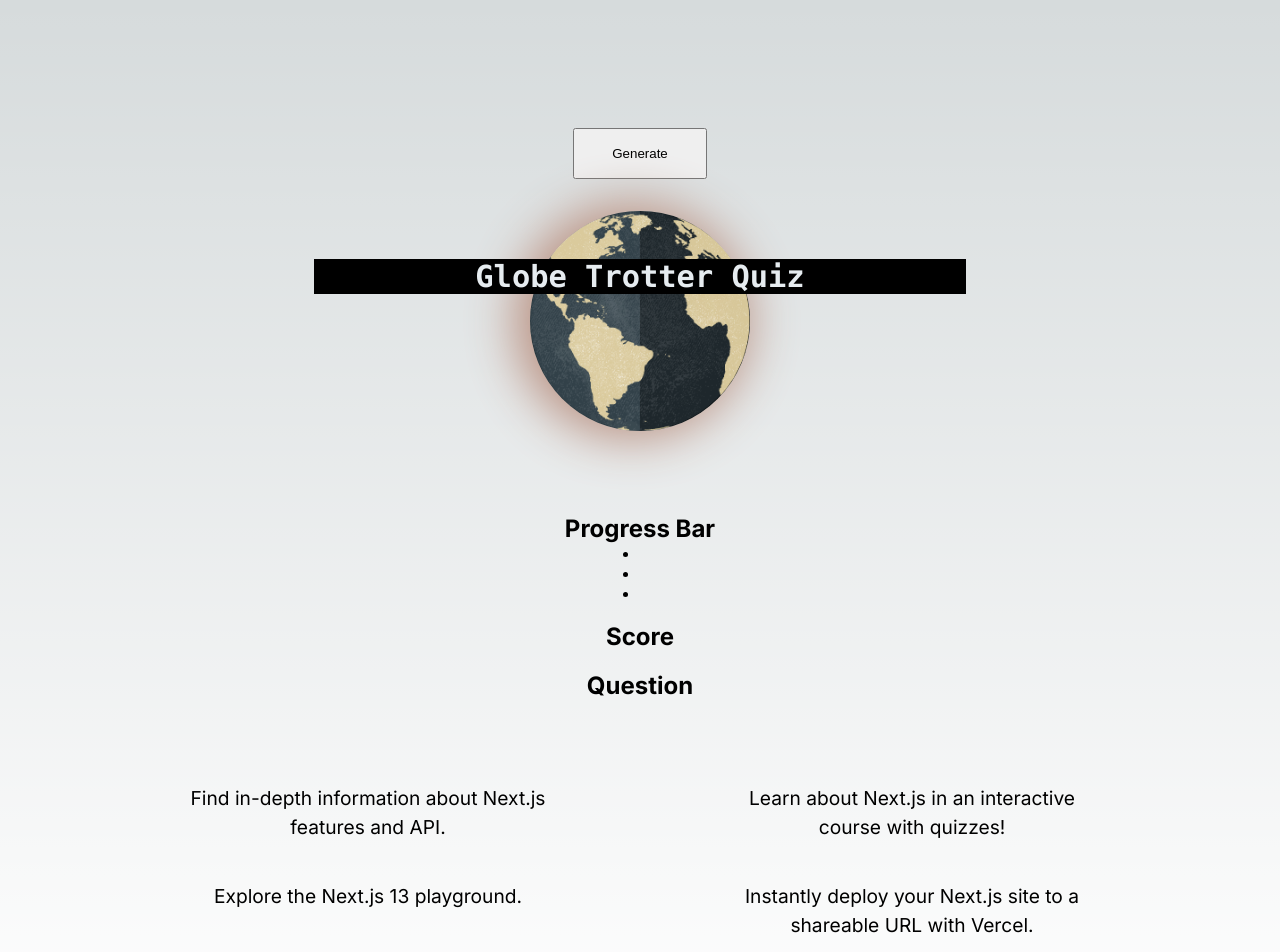
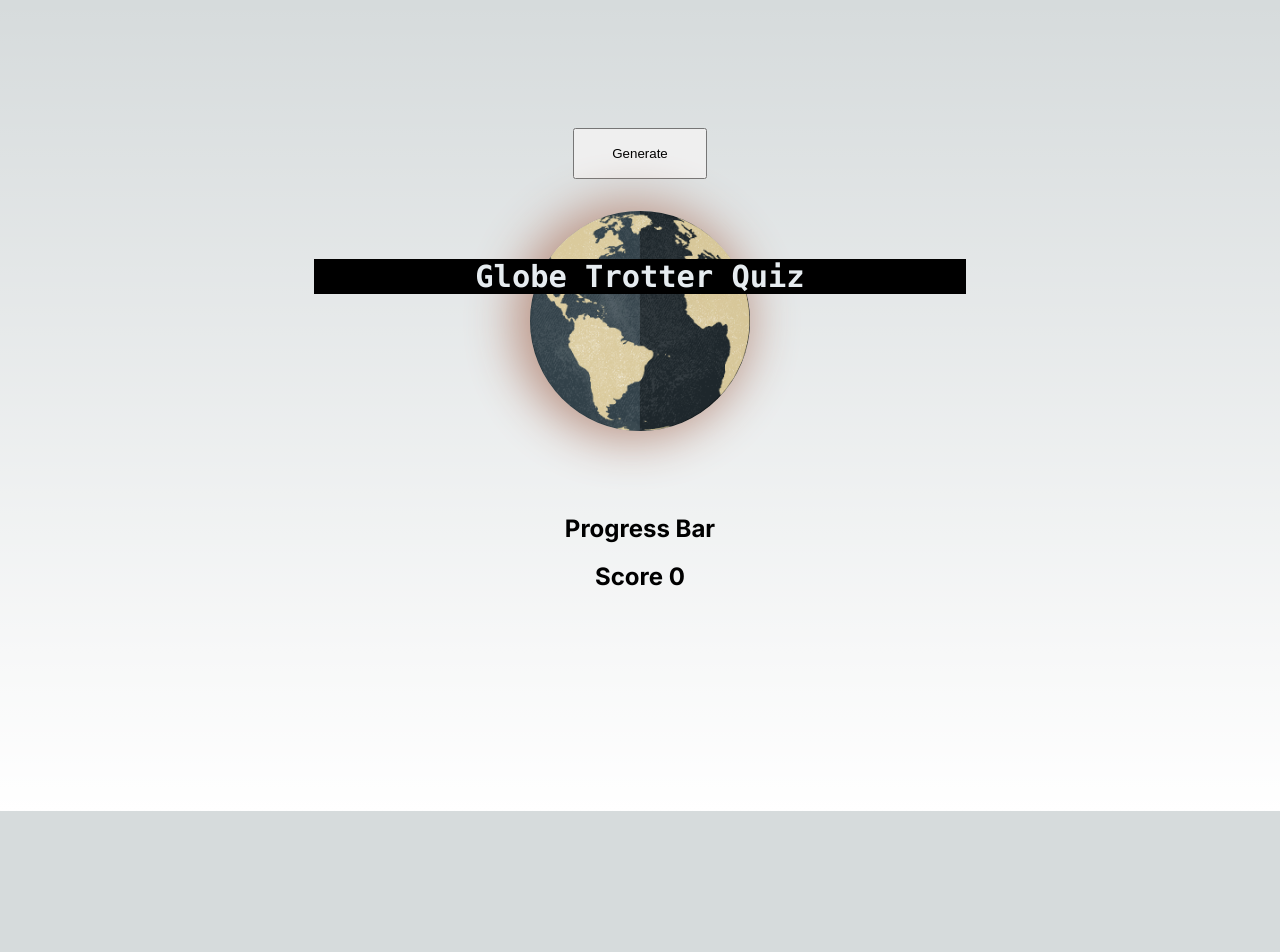
Before and after one commit to rhysmoggs/nextjs13-quiz, a Next.js app: page / in a window 1280 px wide. Shown: the top 952 px of the page. After the commit the page ends 811 px from the top, so only its background shows below. Built offline with nearby package versions, Linux system fonts and the light colour scheme.

Commit message:
map answers to cards

```diff
--- a/app/page.js
+++ b/app/page.js
@@ -5,6 +5,7 @@ import { useState } from 'react'
 
 export default function Home() {
   const [question, setQuestion] = useState([])
+  const [score, setScore] = useState(0)
   // const [answers, setAnswers] = useState([])
 
   const getQuizAPI = async () => {
@@ -26,7 +27,7 @@ export default function Home() {
     }
 
     const randomQ = randomProperty(questions)
-    // console.log(randomQ)
+    console.log(randomQ)
 
     setQuestion(randomQ)
   }
@@ -72,11 +73,6 @@ export default function Home() {
 
       <div className={styles.center}>
         <h2>Progress Bar</h2>
-        <ul>
-          <li>{question.question}</li>
-          <li>{question.correct_answer}</li>
-          <li>{question.incorrect_answers}</li>
-        </ul>
         {/* <ul>
           {question.map((q, index) => {
             // console.log(q)
@@ -89,44 +85,26 @@ export default function Home() {
             )
           })}
         </ul> */}
-        <h2>Score</h2>
-        <h2>Question</h2>
+        <h2>Score {score}</h2>
+        <h2>{question.question}</h2>
       </div>
 
       <div className={styles.grid}>
-        <a
-          href='https://nextjs.org/docs?utm_source=create-next-app&utm_medium=appdir-template&utm_campaign=create-next-app'
-          className={styles.card}
-          rel='noopener noreferrer'
-        >
-          <p>Find in-depth information about Next.js features and API.</p>
+        <a href='#' className={styles.card} rel='noopener noreferrer'>
+          <p>{question.correct_answer}</p>
         </a>
-
-        <a
-          href='https://nextjs.org/learn?utm_source=create-next-app&utm_medium=appdir-template&utm_campaign=create-next-app'
-          className={styles.card}
-          rel='noopener noreferrer'
-        >
-          <p>Learn about Next.js in an interactive course with&nbsp;quizzes!</p>
-        </a>
-
-        <a
-          href='https://vercel.com/templates?framework=next.js&utm_source=create-next-app&utm_medium=appdir-template&utm_campaign=create-next-app'
-          className={styles.card}
-          rel='noopener noreferrer'
-        >
-          <p>Explore the Next.js 13 playground.</p>
-        </a>
-
-        <a
-          href='https://vercel.com/new?utm_source=create-next-app&utm_medium=appdir-template&utm_campaign=create-next-app'
-          className={styles.card}
-          rel='noopener noreferrer'
-        >
-          <p>
-            Instantly deploy your Next.js site to a shareable URL with Vercel.
-          </p>
-        </a>
+        {question.incorrect_answers?.map((q, index) => {
+          return (
+            <a
+              key={index}
+              href='#'
+              className={styles.card}
+              rel='noopener noreferrer'
+            >
+              <p>{q}</p>
+            </a>
+          )
+        })}
       </div>
     </main>
   )
```
